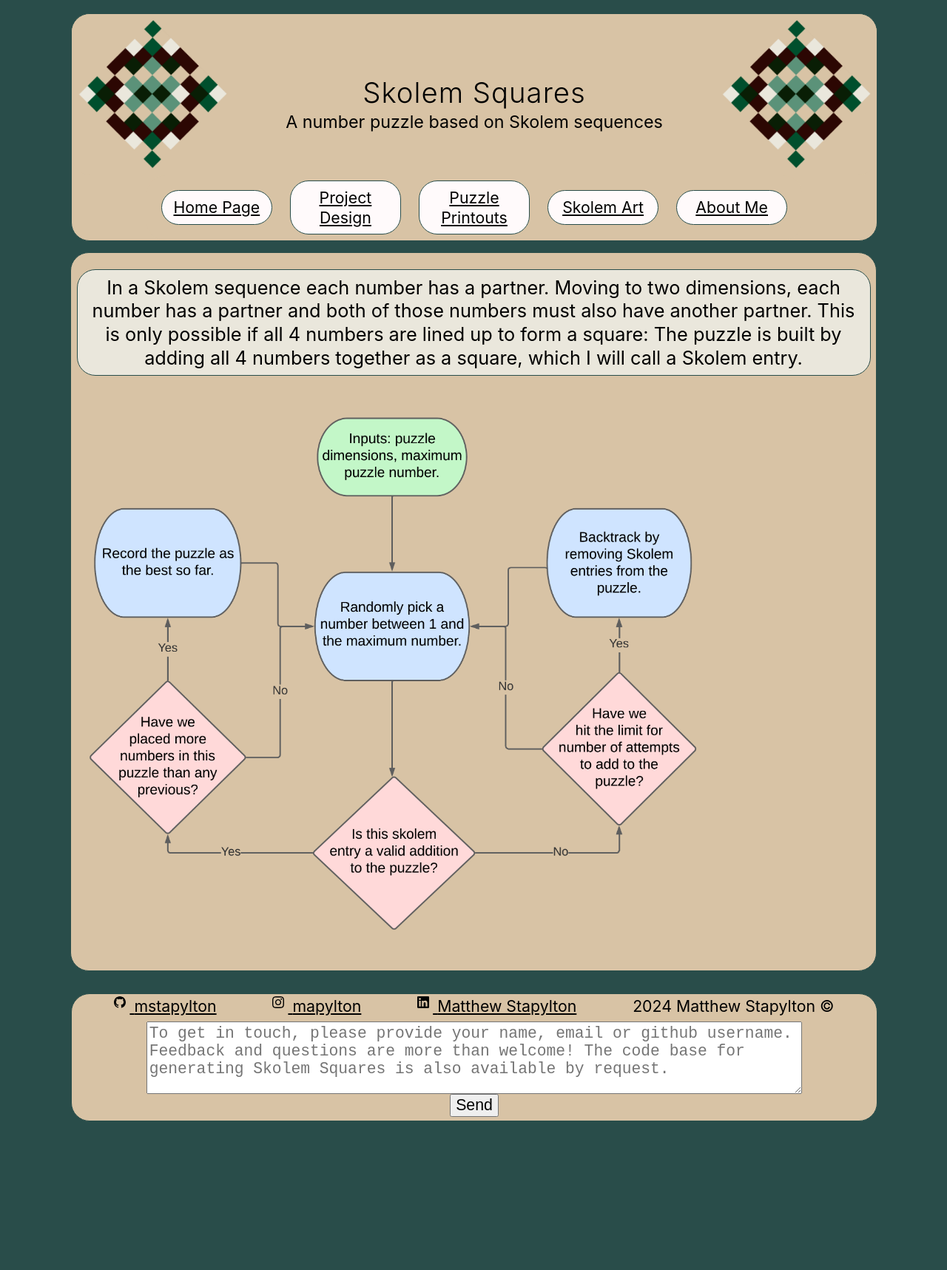
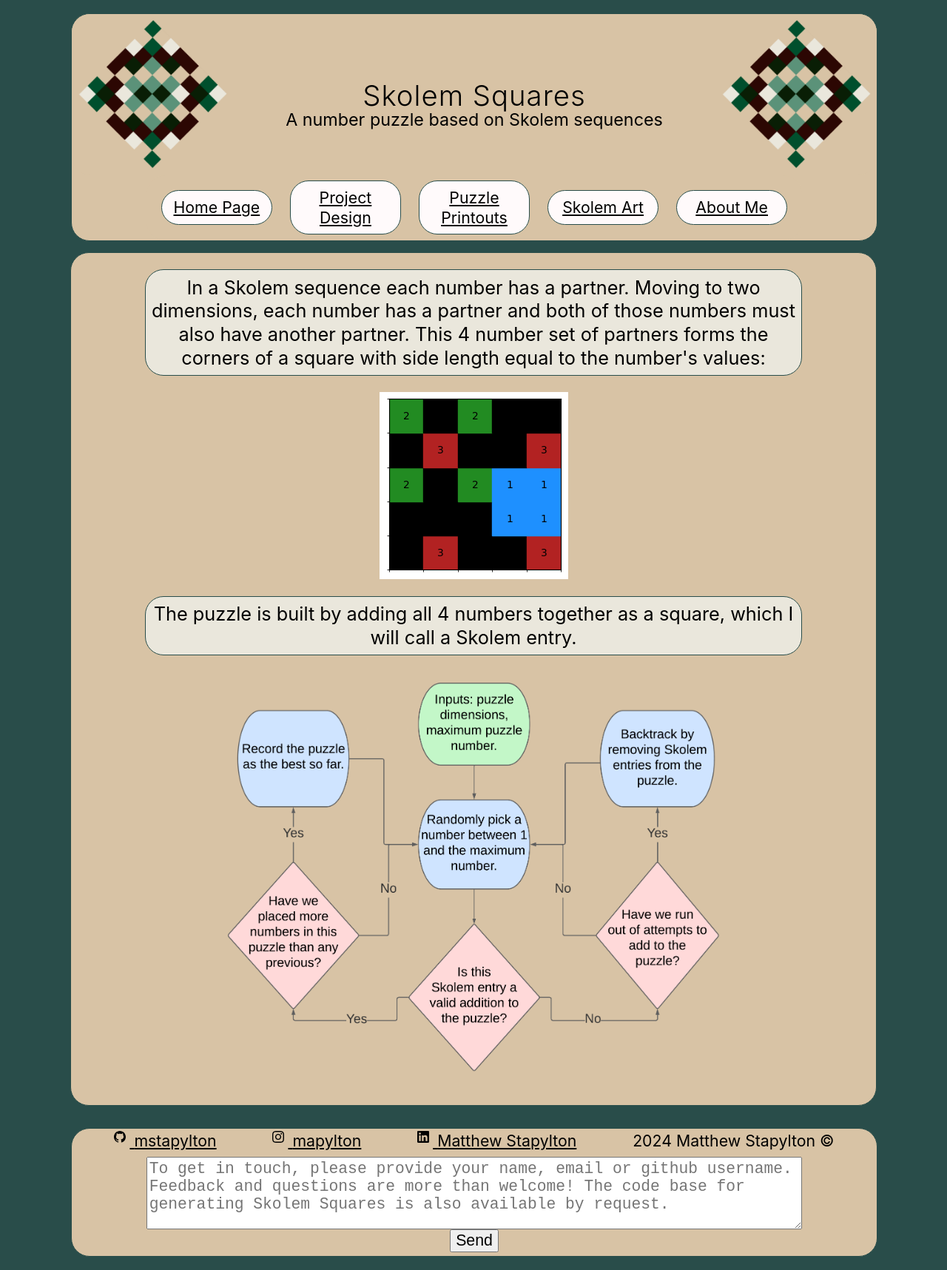
Before and after one commit to skolem-squares/skolem-squares.github.io, a Jekyll site: the page built from _posts/2024-04-23-puzzle_design.markdown, in a window 1280 px wide. Shown: the whole page at 74% size. Built offline with Jekyll 4.4.1, drawn with Linux system fonts in a browser that asks for light colours; before the commit the page ends 1534 px from its top, so only the background shows below that.

Commit message:
improving design page

```diff
--- a/_posts/2024-04-23-puzzle_design.markdown
+++ b/_posts/2024-04-23-puzzle_design.markdown
@@ -7,8 +7,17 @@ link: Click here to see more information on how the puzzle was designed.
 pic: /assets/pretty-puzzle-discrete_solved.png
 ---
 <div class="page-wrap4">
-In a Skolem sequence each number has a partner. Moving to two dimensions, each number has a partner and both of those numbers must also have another partner. This is only possible if all 4 numbers are lined up to form a square:
+In a Skolem sequence each number has a partner. Moving to two dimensions, each number has a partner and both of those numbers must also have another partner. This 4 number set of partners forms the corners of a square with side length equal to the number's values:
+</div>
 
+<div class="page-wrap-art">
+  <img src="/assets/pretty-puzzle-discrete_solved.png" class="med_img">
+</div>
+
+<div class="page-wrap4">
 The puzzle is built by adding all 4 numbers together as a square, which I will call a Skolem entry.
 </div>
-<img src="/assets/flow-chart.png" class="med_img">
+
+<div class="flow-chart">
+  <img src="/assets/flow-chart.png" class="med_img">
+</div>
--- a/_sass/minima/_base.scss
+++ b/_sass/minima/_base.scss
@@ -114,7 +114,9 @@ img {
 div {
   vertical-align: middle;
   @include relative-font-size(1);
-
+  align-items: center;
+  //margin-left: auto;
+  //margin-right: auto;
   border-radius: 25px;
 }
 
--- a/_sass/minima/_layout.scss
+++ b/_sass/minima/_layout.scss
@@ -125,7 +125,7 @@ height: 100%;
   font-weight: 300;
   line-height: $base-line-height * $base-font-size * 2.25;
   letter-spacing: 1px;
-  margin-bottom: .75 * $spacing-unit;
+  margin-bottom: .5 * $spacing-unit;
   margin-top: 1 * $spacing-unit;
   //margin-bottom: 0;
   //padding-left: 3 * $spacing-unit;
@@ -437,6 +437,7 @@ height: 100%;
   margin: .25 * $spacing-unit;
   background-color: $post-color;
   vertical-align: middle;
+  max-width: 80%;
   //max-width: 600px;
  // align-items: center;
   //justify-content: center;
@@ -459,7 +460,19 @@ height: 100%;
   padding: .25 * $spacing-unit;
   margin: .25 * $spacing-unit;
   vertical-align: middle;
+  justify-content: center;
 }
+
+.flow-chart {
+  display: flex;
+  width: 80%;
+  flex-wrap: wrap;
+  padding: .25 * $spacing-unit;
+  margin: .25 * $spacing-unit;
+  vertical-align: middle;
+  justify-content: center;
+}
+
 
 
 
@@ -476,7 +489,7 @@ height: 100%;
   border: 1px solid $wrap-border-color;
 
   padding: .5 *  $spacing-unit;
-  margin-top: .5 * $spacing-unit;
+  margin-top: 1 * $spacing-unit;
   //margin-bottom: .5 * $spacing-unit;
 
   display: flex;
```
Also changed, not shown: assets/flow-chart.png, 7 other files.
